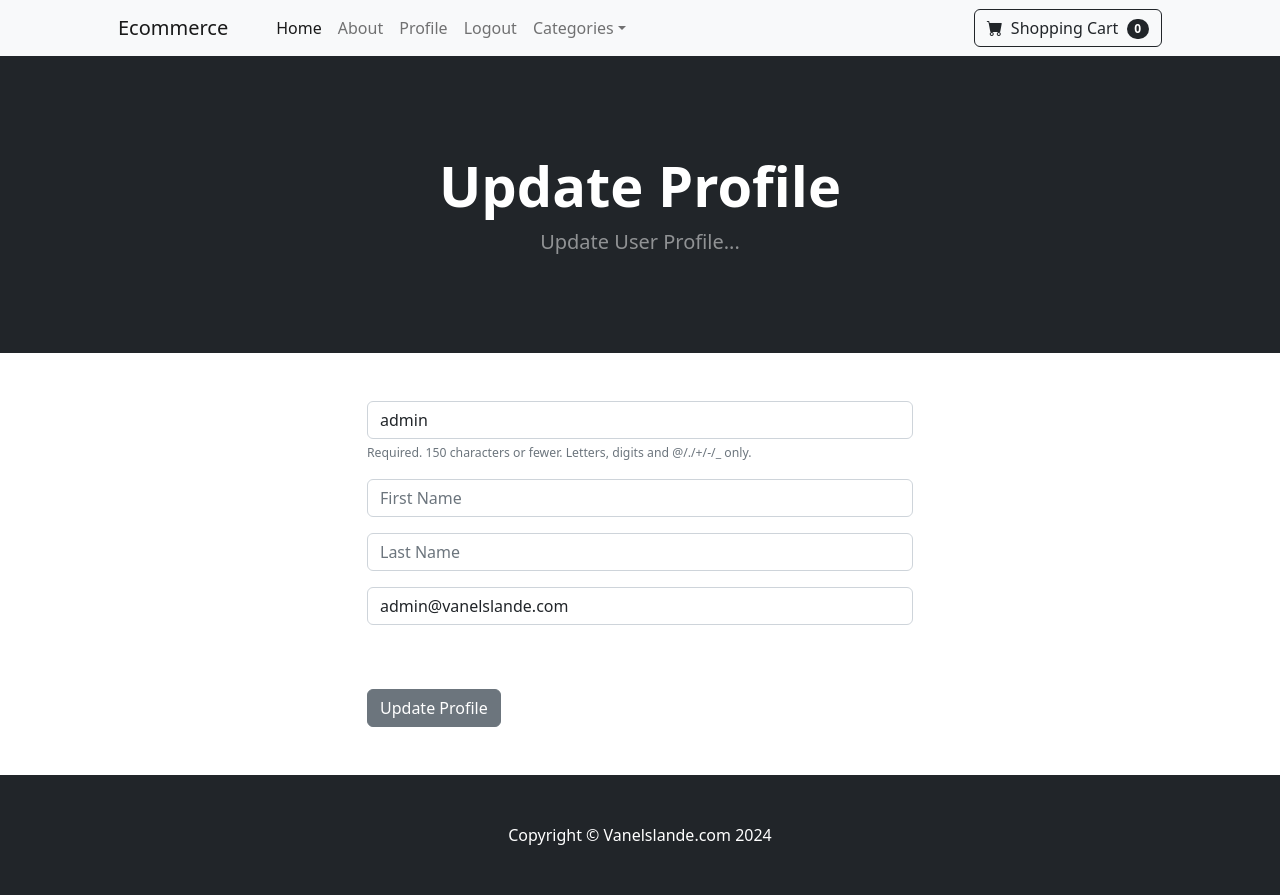
After one commit to Harmonica-Men/AstroShop, a Django app: page /update_user/ in a window 1280 px wide. The commit adds this page. Run offline with Django 5.2, Linux system fonts and the light colour scheme; a user stored in the database is signed in; data comes from the database, SQL or seed files in the repository; both versions use the stored data as it was after the commit; some libraries are stand-ins or nearby versions.

Commit message:
Add & setup Profile template

```diff
--- a/shopcart/views.py
+++ b/shopcart/views.py
@@ -34,7 +34,7 @@ def shopcart_add(request):
 		# Return resonse
 		# response = JsonResponse({'Product Name: ': product.name})
 		response = JsonResponse({'qty': cart_quantity})
-		messages.success(request, ("Product Added To Cart..."))
+		messages.success(request, ("Product Added To Cart ..."))
 		return response
 
 
--- a/store/forms.py
+++ b/store/forms.py
@@ -1,6 +1,27 @@
 from django.contrib.auth.models import User
-from django.contrib.auth.forms import UserCreationForm
+from django.contrib.auth.forms import UserCreationForm, UserChangeForm
 from django import forms
+
+
+class UpdateUserForm(UserChangeForm):
+	password = None
+	email = forms.EmailField(label="", widget=forms.TextInput(attrs={'class':'form-control', 'placeholder':'Email Address'}))
+	first_name = forms.CharField(label="", max_length=100, widget=forms.TextInput(attrs={'class':'form-control', 'placeholder':'First Name'}))
+	last_name = forms.CharField(label="", max_length=100, widget=forms.TextInput(attrs={'class':'form-control', 'placeholder':'Last Name'}))
+
+	class Meta:
+		model = User
+		fields = ('username', 'first_name', 'last_name', 'email')
+
+	def __init__(self, *args, **kwargs):
+		super(UpdateUserForm, self).__init__(*args, **kwargs)
+
+		self.fields['username'].widget.attrs['class'] = 'form-control'
+		self.fields['username'].widget.attrs['placeholder'] = 'User Name'
+		self.fields['username'].label = ''
+		self.fields['username'].help_text = '<span class="form-text text-muted"><small>Required. 150 characters or fewer. Letters, digits and @/./+/-/_ only.</small></span>'
+
+
 
 class SignUpForm(UserCreationForm):
 	email = forms.EmailField(label="", widget=forms.TextInput(attrs={'class':'form-control', 'placeholder':'Email Address'}))
--- a/store/templates/navbar.html
+++ b/store/templates/navbar.html
@@ -12,6 +12,8 @@
                 <li class="nav-item"><a class="nav-link" href="{% url 'about' %}">About</a></li>
 
                 {% if user.is_authenticated %}
+                <li class="nav-item"><a class="nav-link" href="{% url 'update_user' %}">Profile</a></li>
+
                 <li class="nav-item"><a class="nav-link" href="{% url 'logout' %}">Logout</a></li>
                 {% else %}
                 <li class="nav-item"><a class="nav-link" href="{% url 'login' %}">Login</a></li>
--- /dev/null
+++ b/store/templates/update_user.html
@@ -0,0 +1,36 @@
+{% extends 'base.html' %}
+{% block content %}
+
+<!-- Header-->
+<header class="bg-dark py-5">
+    <div class="container px-4 px-lg-5 my-5">
+        <div class="text-center text-white">
+            <h1 class="display-4 fw-bolder">Update Profile</h1>
+            <p class="lead fw-normal text-white-50 mb-0">Update User Profile...</p>
+        </div>
+    </div>
+</header>
+
+<div class="container">
+    <div class="row">
+
+        <div class="col-md-6 offset-md-3">
+
+            <br /><br />
+            <form method="POST" action="{% url 'update_user' %}">
+                {% csrf_token %}
+
+                {{ user_form.as_p }}
+                <br /><br />
+                <button type="submit" class="btn btn-secondary">
+                    Update Profile
+                </button>
+            </form>
+
+            <br /><br />
+        </div>
+
+    </div>
+</div>
+
+{% endblock %}
--- a/store/urls.py
+++ b/store/urls.py
@@ -10,5 +10,5 @@ urlpatterns = [
     path('product/<int:pk>', views.product, name='product'),
     path('category/<str:foo>', views.category, name='category'),
     path('category_summary/', views.category_summary, name='category_summary'),
-
+    path('update_user/', views.update_user, name='update_user'),
 ]
--- a/store/views.py
+++ b/store/views.py
@@ -4,8 +4,25 @@ from django.contrib.auth import authenticate, login, logout
 from django.contrib import messages
 from django.contrib.auth.models import User
 from django.contrib.auth.forms import UserCreationForm
-from .forms import SignUpForm
+from .forms import SignUpForm, UpdateUserForm
 from django import forms
+
+
+def update_user(request):
+	if request.user.is_authenticated:
+		current_user = User.objects.get(id=request.user.id)
+		user_form = UpdateUserForm(request.POST or None, instance=current_user)
+
+		if user_form.is_valid():
+			user_form.save()
+
+			login(request, current_user)
+			messages.success(request, "User Has Been Updated!!")
+			return redirect('home')
+		return render(request, "update_user.html", {'user_form':user_form})
+	else:
+		messages.success(request, "You Must Be Logged In To Access That Page!!")
+		return redirect('home')
 
 
 def category_summary(request):
```
Also changed, not shown: db.sqlite3.
